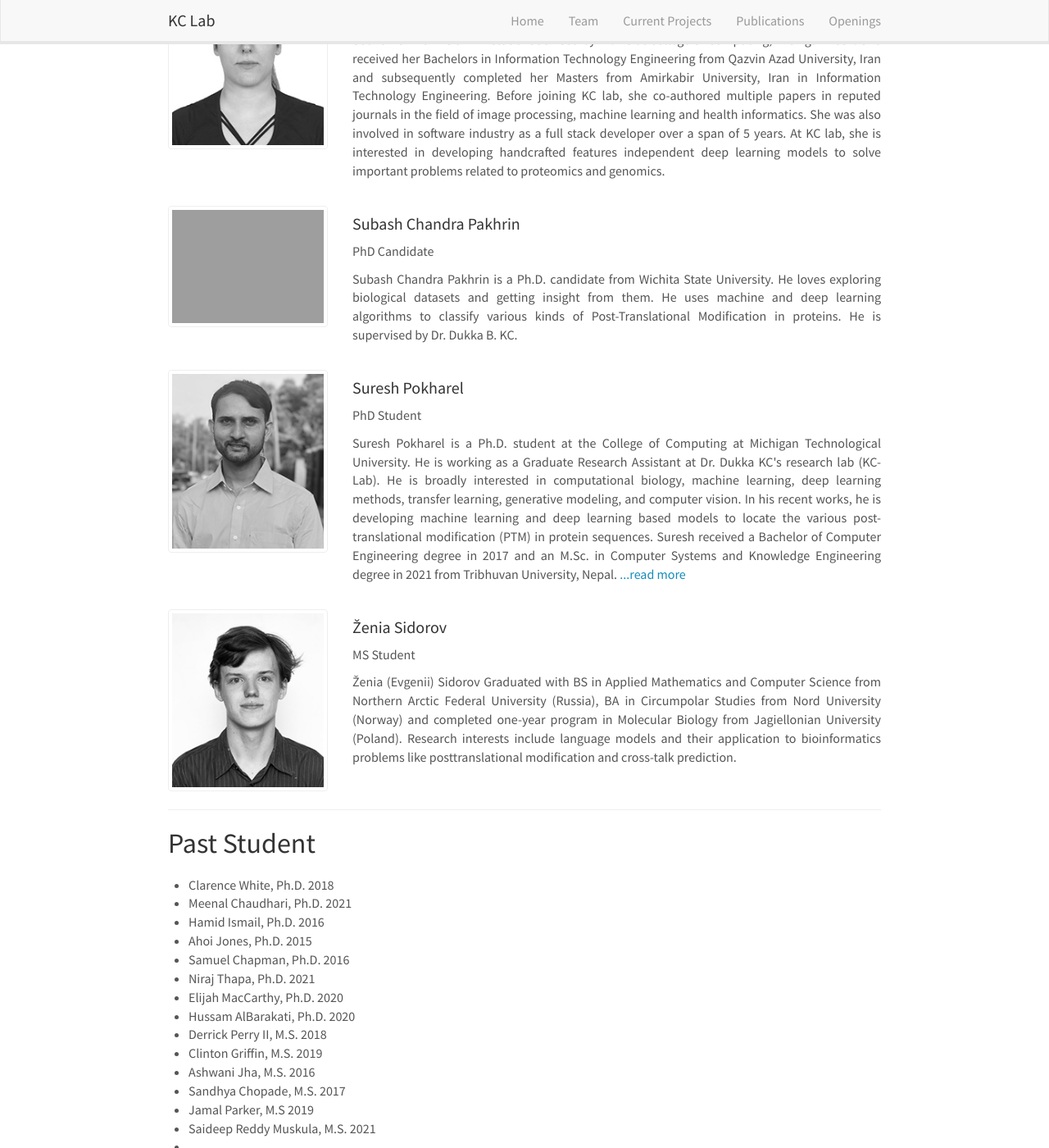
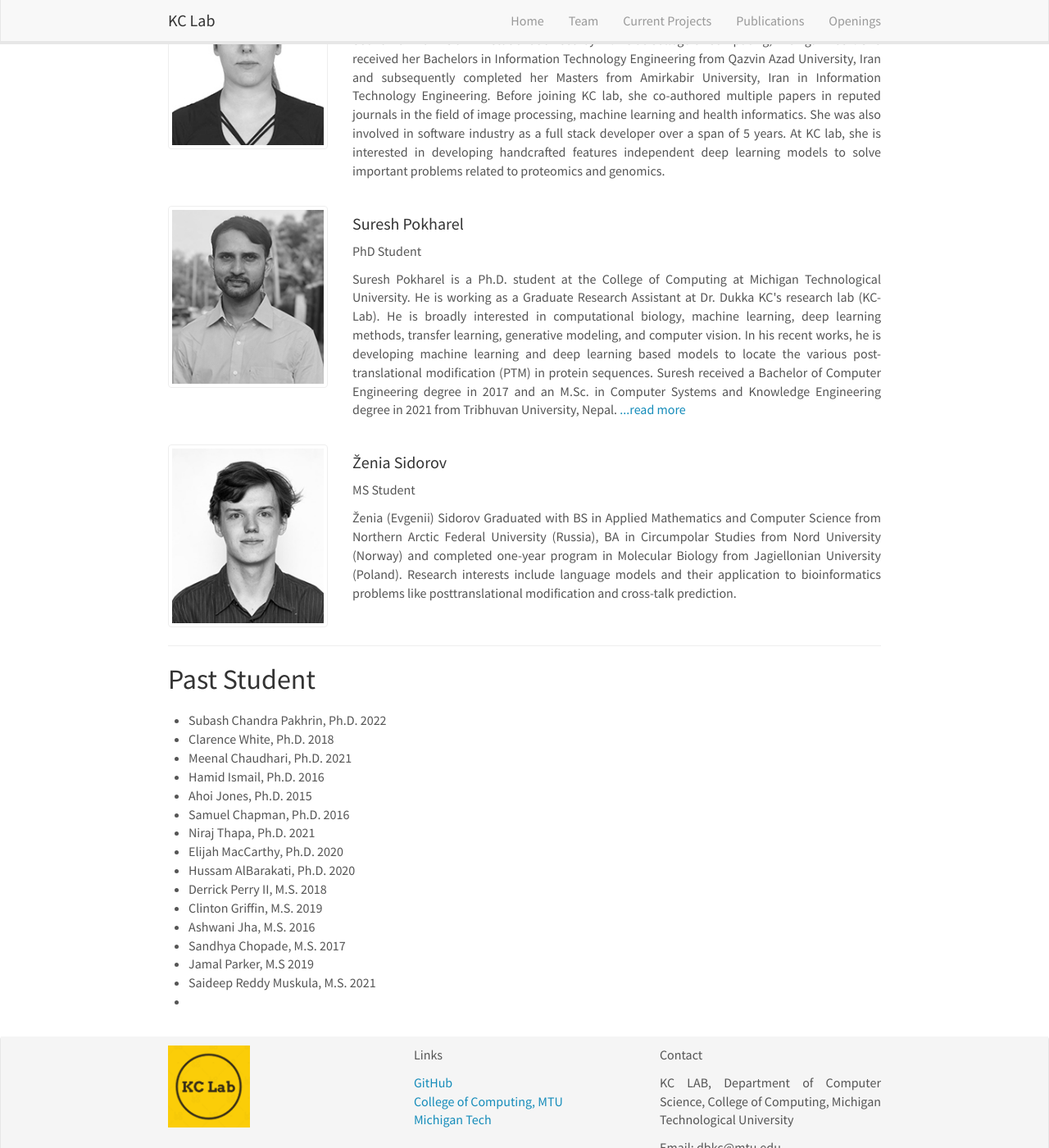
Before and after one commit to pawelparker/KCLabMTU.github.io, a Jekyll site: the page built from _pages/team/index.html, in a window 1280 px wide and 1400 px high, scrolled down 2149 px. Shown: the whole window at 82% size. Built offline with Jekyll 4.4.1, drawn with Linux system fonts in a browser that asks for light colours; nearby versions of some CDN libraries.

Commit message:
Update index.html

```diff
--- a/_pages/team/index.html
+++ b/_pages/team/index.html
@@ -181,7 +181,7 @@ computing, applied optimization and wireless communications.</p>
     </div>
 </div>
 
-
+<!--
 <div class="card team-member-card">
     <div class="row mt-3">
         <div class="col-md-3">
@@ -201,7 +201,7 @@ computing, applied optimization and wireless communications.</p>
         </div>
     </div>
 </div>
-
+-->
 
 <div class="card team-member-card">
     <div class="row mt-3">
@@ -262,6 +262,7 @@ He also has several years of experience as a software engineer in the software d
 <div class="card team-member-card">
     <div class="row mt-3">
         <ul>
+            <li> Subash Chandra Pakhrin, Ph.D. 2022
             <li>Clarence White, Ph.D. 2018
             <li>Meenal Chaudhari, Ph.D. 2021
             <li>Hamid Ismail, Ph.D. 2016
```
